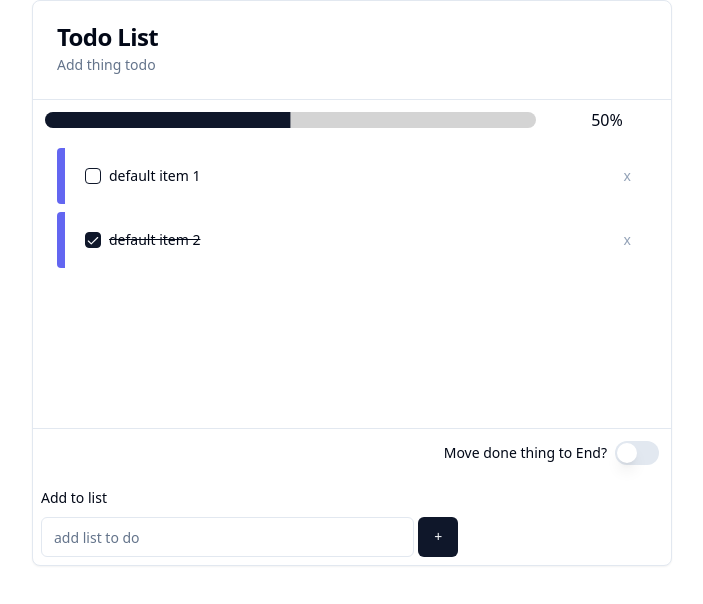
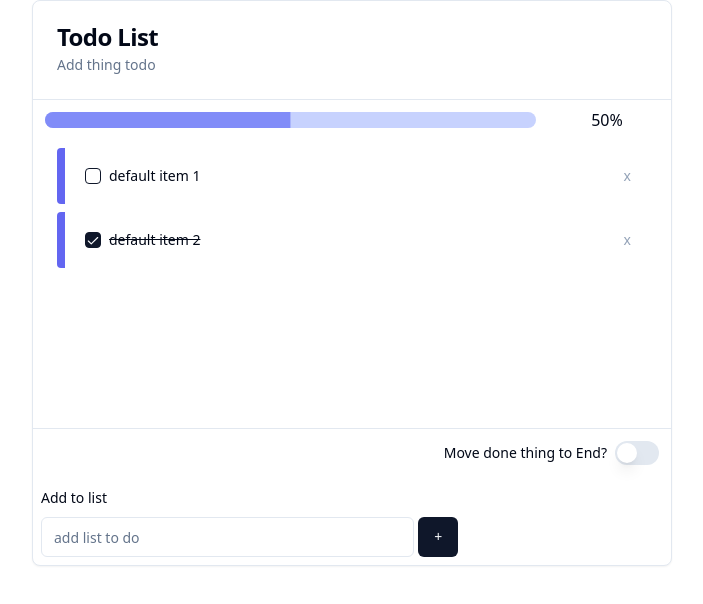
Before and after one commit to sos78819/0606, a React (Vite) app in the folder vite-project/: page / in a window 1280 px wide. Shown: the top 604 px of the page, without its empty margins (288-991 px from the left). Built offline with nearby package versions, Linux system fonts and the light colour scheme.

Commit message:
feat:調整進度條顏色

```diff
--- a/vite-project/src/components/todo-progress.tsx
+++ b/vite-project/src/components/todo-progress.tsx
@@ -1,8 +1,8 @@
 
 import { Progress } from "@/components/ui/progress"
-import { useEffect, useState } from "react"
 import { cn } from "@/lib/utils"
 import { TodoItems } from "@/type"
+import { useEffect, useState } from "react"
 const TodoProgress = ({TodoItem}:TodoItems) => {
 
   const itemTotal = TodoItem.length
@@ -19,7 +19,7 @@ const TodoProgress = ({TodoItem}:TodoItems) => {
 
 
   return <div className="flex p-3 relative">
-  <Progress value={progress} className={cn('w-[80%] bg-[#d4d4d4]')} />
+  <Progress value={progress} className={cn('w-[80%] bg-indigo-200')} />
   <span className="w-[10%] absolute bottom-2 right-4">{progress}%</span>
   </div>
 }
--- a/vite-project/src/components/ui/progress.tsx
+++ b/vite-project/src/components/ui/progress.tsx
@@ -1,7 +1,7 @@
 "use client"
 
+import * as ProgressPrimitive from "@radix-ui/react-progress"
 import * as React from "react"
-import * as ProgressPrimitive from "@radix-ui/react-progress"
 
 import { cn } from "@/lib/utils"
 
@@ -18,7 +18,7 @@ const Progress = React.forwardRef<
     {...props}
   >
     <ProgressPrimitive.Indicator
-      className="h-full w-full flex-1 bg-primary transition-all"
+      className="h-full w-full flex-1 bg-indigo-400 transition-all"
       style={{ transform: `translateX(-${100 - (value || 0)}%)` }}
     />
   </ProgressPrimitive.Root>
```
